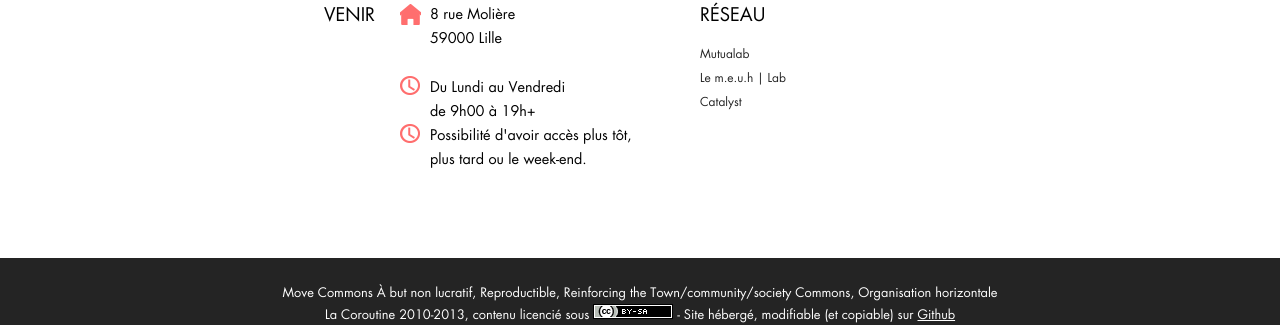
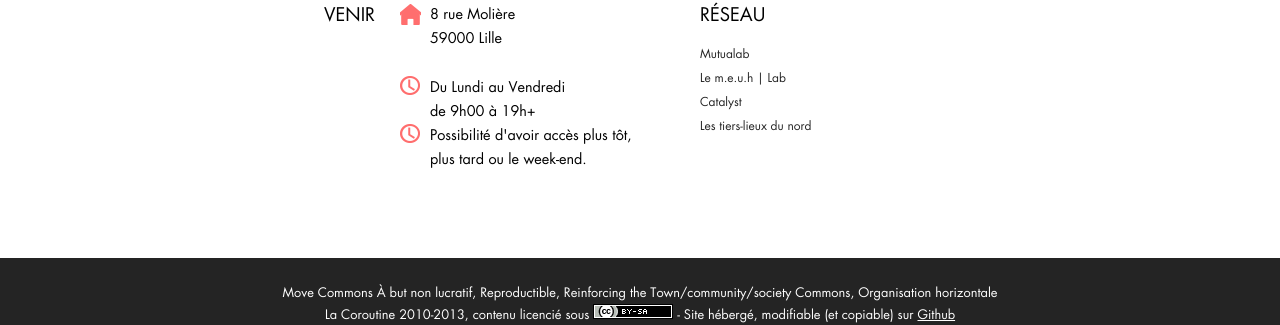
Before and after one commit to la-coroutine/la-coroutine.github.io, a Jekyll site: the page built from index.html, in a window 1280 px wide and 900 px high, scrolled down 4428 px. Shown: the part 504-829 px from the top of the window. Built offline with Jekyll 4.4.1, drawn with Linux system fonts in a browser that asks for light colours.

Commit message:
Update index.html

```diff
--- a/index.html
+++ b/index.html
@@ -293,6 +293,7 @@ layout: default
                             <a target="_blank" href="http://www.mutualab.org">Mutualab</a>
                             <a target="_blank" href="http://www.meuhlab.org/">Le m.e.u.h | Lab</a>
                             <a target="_blank" href="http://www.catalyst-initiative.org/">Catalyst</a>
+                            <a target="_blank" href="http://nord.tiers-lieux.org/">Les tiers-lieux du nord</a>
                         </p>
                     </div>
                 </div>
```
